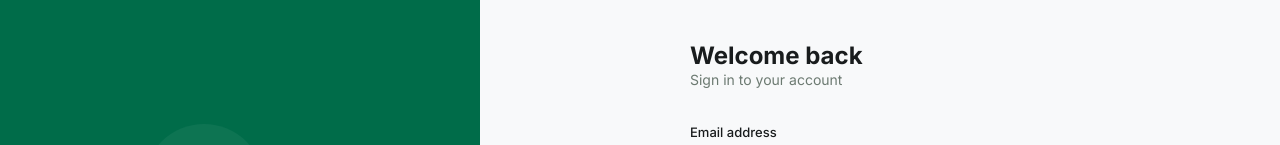
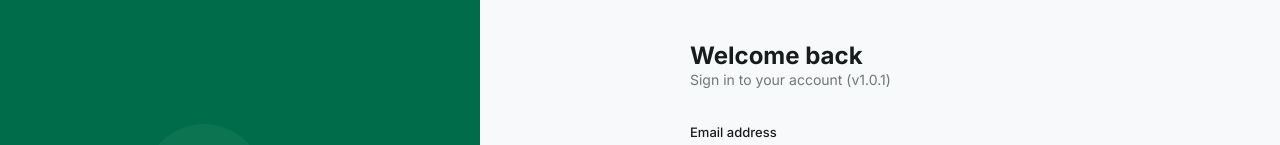
Before and after one commit to umuhozanews/valano-shop, a React (Vite) app in the folder frontend/: page /app/login in a window 1280 px wide. Shown: the part 196-341 px from the top of the page. Built offline with nearby package versions, Linux system fonts and the light colour scheme.

Commit message:
Add version tag v1.0.1 to login page

```diff
--- a/frontend/src/pages/auth/Login.jsx
+++ b/frontend/src/pages/auth/Login.jsx
@@ -82,7 +82,7 @@ export default function Login() {
           </div>
 
           <h2 className="text-[24px] font-bold text-text-primary mb-1">Welcome back</h2>
-          <p className="text-[14px] text-text-secondary mb-8">Sign in to your account</p>
+          <p className="text-[14px] text-text-secondary mb-8">Sign in to your account (v1.0.1)</p>
 
           {error && (
             <div className="mb-4 px-3 py-2.5 bg-danger/10 border border-danger/20 rounded-card flex items-center gap-2">
```
